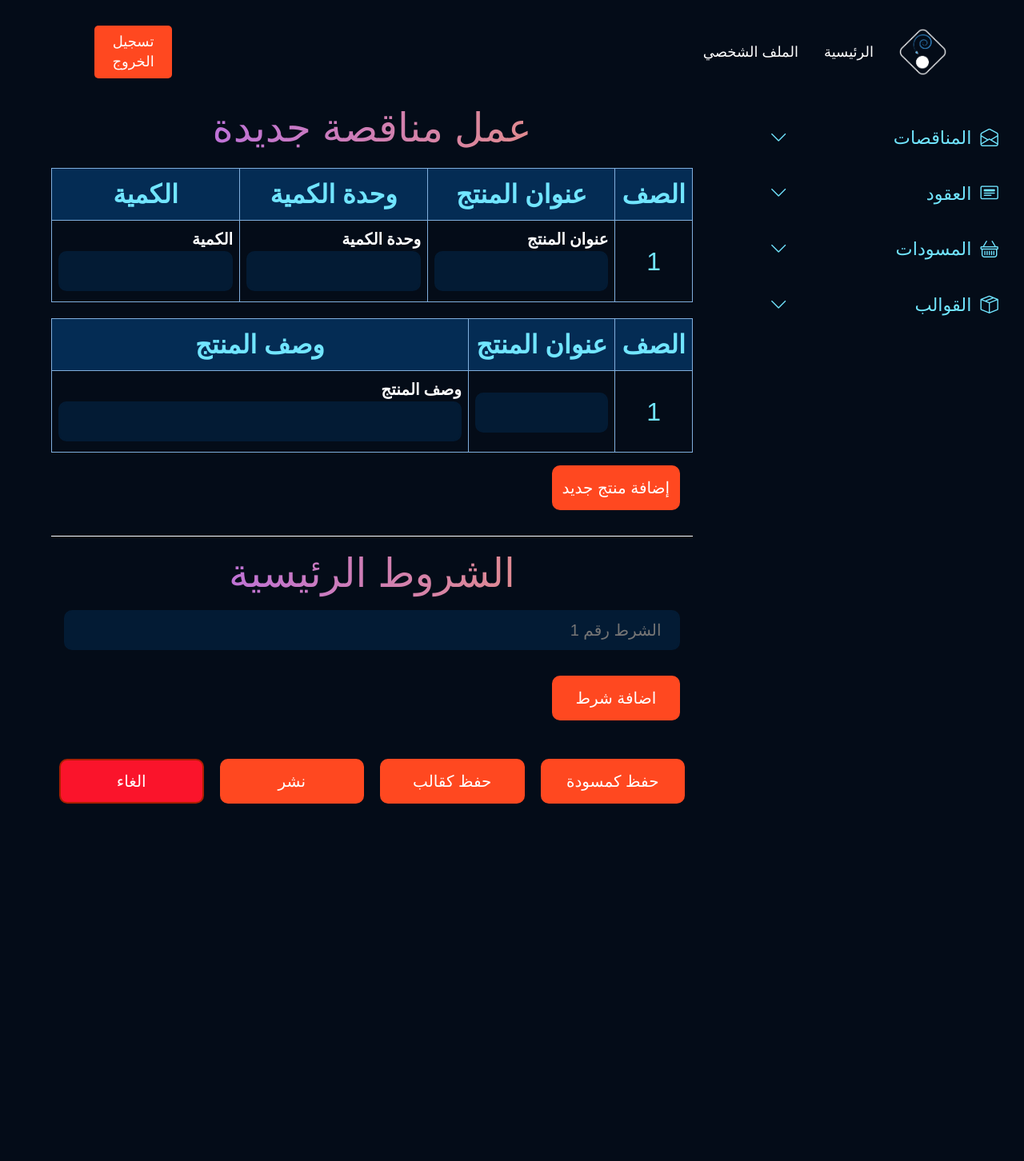
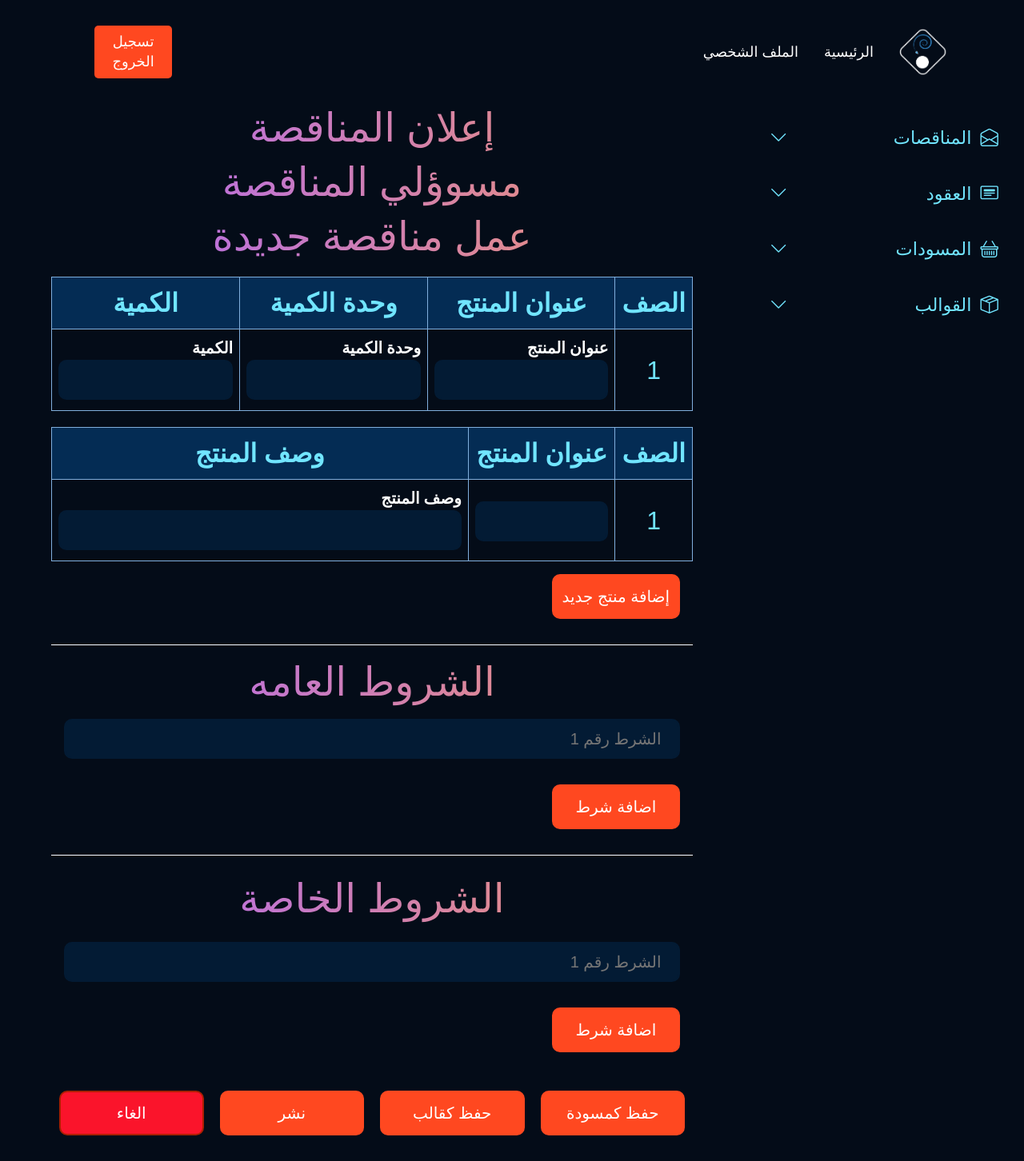
Before and after one commit to SamerAdel11/TEGO, a React (Create React App) app in the folder frontend/: page /createtnder in a window 1280 px wide. Shown: the whole page at 80% size. Before the commit the page ends 1037 px from the top, so only its background shows below. Built offline with nearby package versions, Linux system fonts and the light colour scheme.

Commit message:
add simple headers in CreateTender

```diff
--- a/frontend/src/containers/Buyer_container/create_tender/CreateTender.jsx
+++ b/frontend/src/containers/Buyer_container/create_tender/CreateTender.jsx
@@ -8,6 +8,7 @@ function CreateTender() {
   const [descriptions, setDescriptions] = useState(['']);
   const [index, setIndex] = useState(1);
   const [conditions, setConditions] = useState([{ id: 1, value: '' }]);
+  const [privateconditions, setPrivateConditions] = useState([{ id: 1, value: '' }]);
 
   const handleAddProduct = () => {
     const newProduct = { id: index + 1, title: '', unit: '', quantity: '' };
@@ -39,11 +40,23 @@ function CreateTender() {
     setConditions([...conditions, newCondition]);
   };
 
+  const handleAddPrivateCondition = () => {
+    const newCondition = { id: privateconditions.length + 1, value: '' };
+    setPrivateConditions([...privateconditions, newCondition]);
+  };
+
   const handleConditionChange = (idx, value) => {
     const updatedConditions = [...conditions];
     updatedConditions[idx].value = value;
     setConditions(updatedConditions);
   };
+
+  const handlePrivateConditionChange = (idx, value) => {
+    const updatedConditions = [...conditions];
+    updatedConditions[idx].value = value;
+    setPrivateConditions(updatedConditions);
+  };
+
   const handleSubmit = async (e) => {
     e.preventDefault();
     try {
@@ -73,6 +86,13 @@ function CreateTender() {
     <>
       <div className="container_create_tender">
         <form onSubmit={handleSubmit}>
+          <div className="gradient__text">
+            <h1>إعلان  المناقصة</h1>
+          </div>
+
+          <div className="gradient__text">
+            <h1>مسوؤلي المناقصة</h1>
+          </div>
           <div className="gradient__text">
             <h1>عمل مناقصة جديدة</h1>
           </div>
@@ -178,7 +198,7 @@ function CreateTender() {
           </div>
           <hr data-v-7e013592 />
           <div className="gradient__text m-3">
-            <h1>الشروط الرئيسية</h1>
+            <h1>الشروط العامه</h1>
           </div>
 
           {/* Conditions section */}
@@ -197,6 +217,33 @@ function CreateTender() {
               type="button"
               className="button condition"
               onClick={handleAddCondition}
+            >
+              اضافة شرط
+            </button>
+          </div>
+
+          <hr data-v-7e013592 />
+
+          <div className="gradient__text m-4">
+            <h1>الشروط الخاصة</h1>
+          </div>
+
+          {/* Conditions section */}
+          <div className="condition-section">
+            {privateconditions.map((condition, idx) => (
+              <div key={idx} className="condition-field">
+                <input
+                  type="text"
+                  value={condition.value}
+                  onChange={(e) => handlePrivateConditionChange(idx, e.target.value)}
+                  placeholder={` الشرط رقم ${idx + 1}`}
+                />
+              </div>
+            ))}
+            <button
+              type="button"
+              className="button condition"
+              onClick={handleAddPrivateCondition}
             >
               اضافة شرط
             </button>
```
Also changed, not shown: 1 other file (tests, documents, lock files or other folders).
